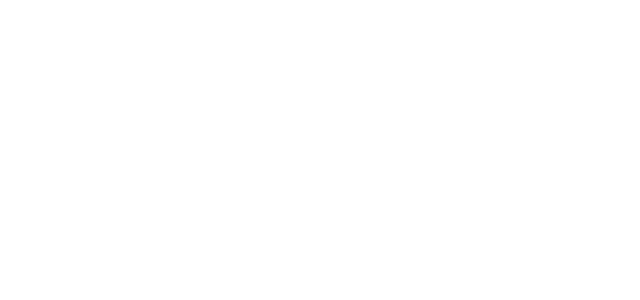
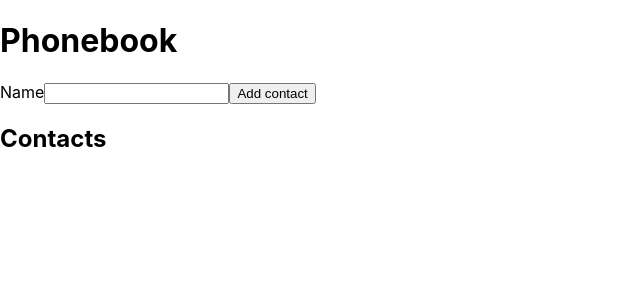
Before and after one commit to dyatskovskiy/goit-react-hw-02-phonebook, a React (Create React App) app: page / in a window 1280 px wide. Shown: the top 300 px of the page, without its empty margins (0-640 px from the left). Built offline with nearby package versions, Linux system fonts and the light colour scheme.

Commit message:
add contact update form

```diff
--- a/package.json
+++ b/package.json
@@ -7,6 +7,8 @@
     "@testing-library/jest-dom": "^5.16.3",
     "@testing-library/react": "^12.1.4",
     "@testing-library/user-event": "^13.5.0",
+    "formik": "^2.4.5",
+    "nanoid": "^5.0.2",
     "react": "^18.1.0",
     "react-dom": "^18.1.0",
     "react-scripts": "5.0.1",
--- a/src/components/App.jsx
+++ b/src/components/App.jsx
@@ -1,3 +1,47 @@
-export const App = () => {
-  return <div></div>;
-};
+import { Component } from 'react';
+import { ContactForm } from './ContactForm/ContactForm';
+import { nanoid } from 'nanoid';
+
+export class App extends Component {
+  state = {
+    contacts: [],
+    name: '',
+  };
+
+  updateName = newName => {
+    this.setState(() => {
+      return {
+        name: newName,
+      };
+    });
+  };
+
+  addContact = () => {
+    this.setState(prevState => {
+      return {
+        contacts: [
+          ...prevState.contacts,
+          { name: this.state.name, id: nanoid() },
+        ],
+        name: '',
+      };
+    });
+  };
+
+  render() {
+    const { name } = this.state;
+
+    return (
+      <div>
+        <h1>Phonebook</h1>
+        <ContactForm
+          name={this.state.name}
+          onUpdateName={this.updateName}
+          onAddContact={this.addContact}
+        />
+
+        <h2>Contacts</h2>
+      </div>
+    );
+  }
+}
--- /dev/null
+++ b/src/components/ContactForm/ContactForm.jsx
@@ -0,0 +1,54 @@
+import { Formik, Field, Form } from 'formik';
+
+export const ContactForm = ({ name, onUpdateName, onAddContact }) => {
+  return (
+    <Formik
+      initialValues={{
+        name: '',
+      }}
+      onSubmit={() => {
+        onAddContact();
+      }}
+    >
+      <Form>
+        <label htmlFor="name">Name</label>
+        <Field
+          id="name"
+          name="name"
+          value={name}
+          onChange={evt => {
+            onUpdateName(evt.target.value);
+          }}
+        />
+
+        <button type="submit">Add contact</button>
+      </Form>
+    </Formik>
+  );
+};
+// import { nanoid } from 'nanoid';
+
+// export const ContactForm = ({ name, onUpdateName, onAddContact }) => {
+//   return (
+//     <form
+//       onSubmit={evt => {
+//         evt.preventDefault();
+//         onAddContact({
+//           name: evt.target.name.value,
+//           id: nanoid(),
+//         });
+//       }}
+//     >
+// <label htmlFor="name">
+//   Name
+//   <input
+//     type="text"
+//     id="name"
+//     value={name}
+//     onChange={evt => onUpdateName(evt.target.value)}
+//   />
+// </label>
+//       <button type="submit">Add contact</button>
+//     </form>
+//   );
+// };
```
Also changed, not shown: 1 other file (tests, documents, lock files or other folders).
